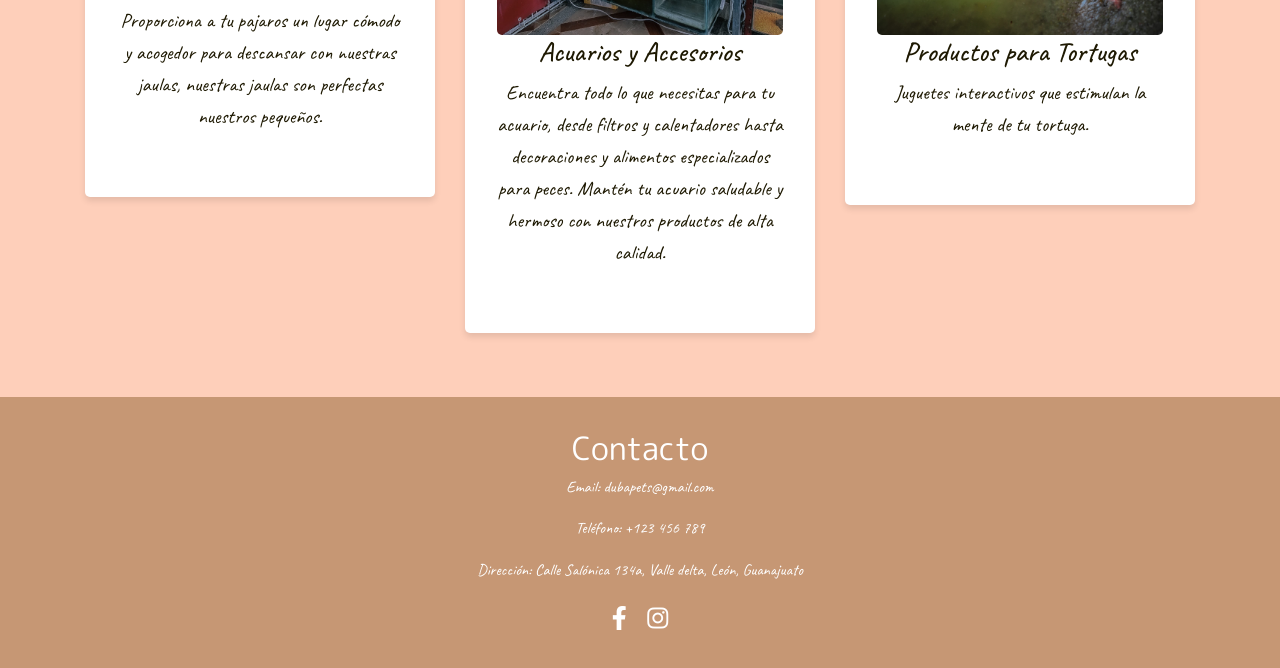
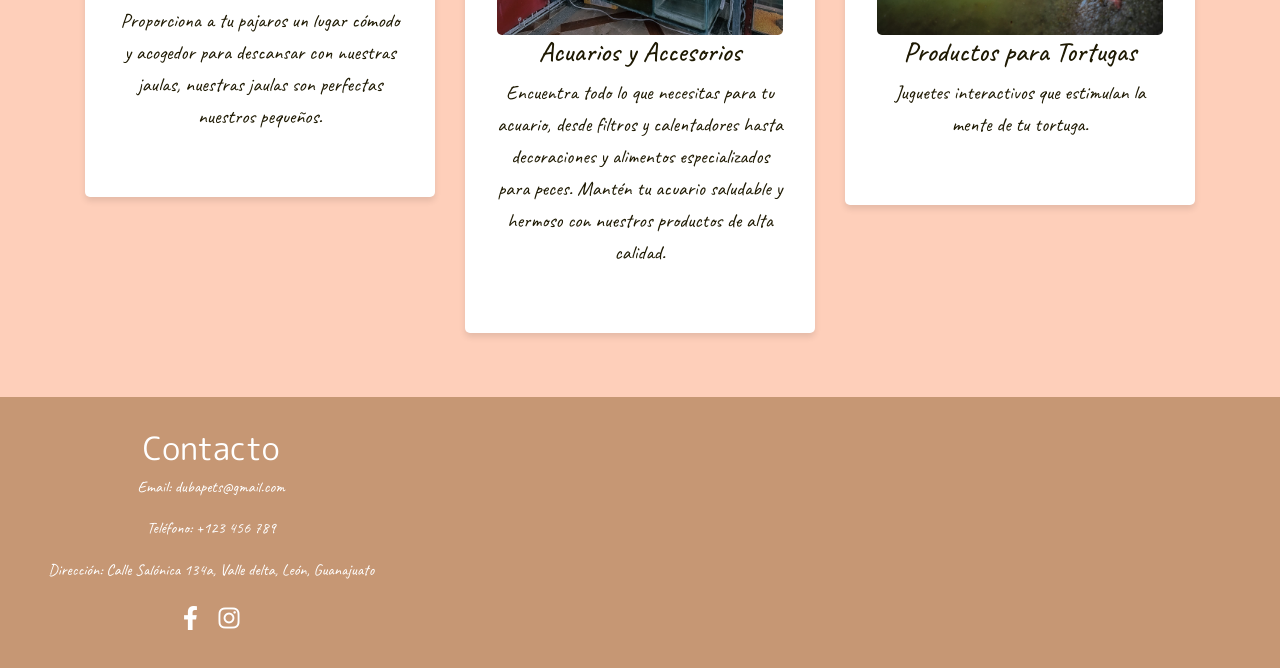
Before and after one commit to LangCarmine/WebInformativa, a plain HTML site: page index.html in a window 1280 px wide. Shown: the part 2660-3328 px from the top of the page. Drawn offline with nearby package versions, Linux system fonts and the light colour scheme.

Commit message:
Update styles.css

```diff
--- a/styles.css
+++ b/styles.css
@@ -151,6 +151,9 @@
             font-family: "Caveat", cursive;
         }
 
+footer div{
+       max-width:33%;
+}
 
 h1, h2{
             font-family: "M PLUS Rounded 1c", sans-serif;
```
